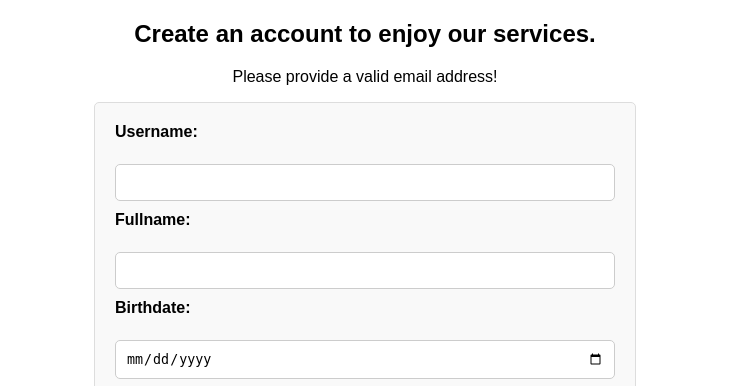
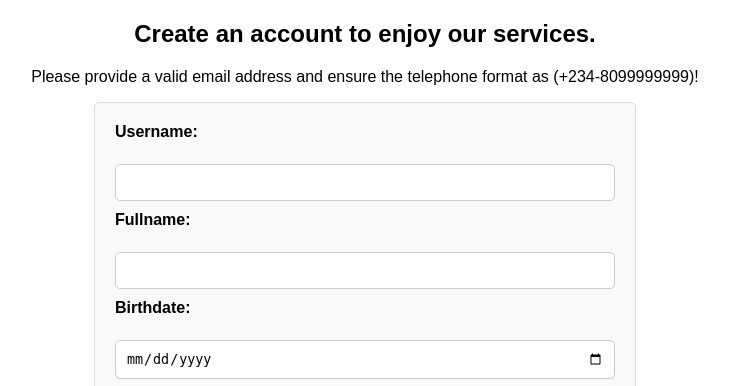
Before and after one commit to dtemilade/newshub, a Flask app: page /register in a window 1280 px wide. Shown: the part 34-420 px from the top of the page, without its empty margins (275-1004 px from the left). Run offline with Flask 3, Linux system fonts and the light colour scheme.

Commit message:
Update register.html

```diff
--- a/templates/register.html
+++ b/templates/register.html
@@ -38,7 +38,7 @@
     <section class="hero">
         <div class="hero-content">
             <h1>Create an account to enjoy our services.</h1>
-            <p>Please provide a valid email address!</p>
+            <p>Please provide a valid email address and ensure the telephone format as (+234-8099999999)!</p>
         </div>
     </section>
 
```
